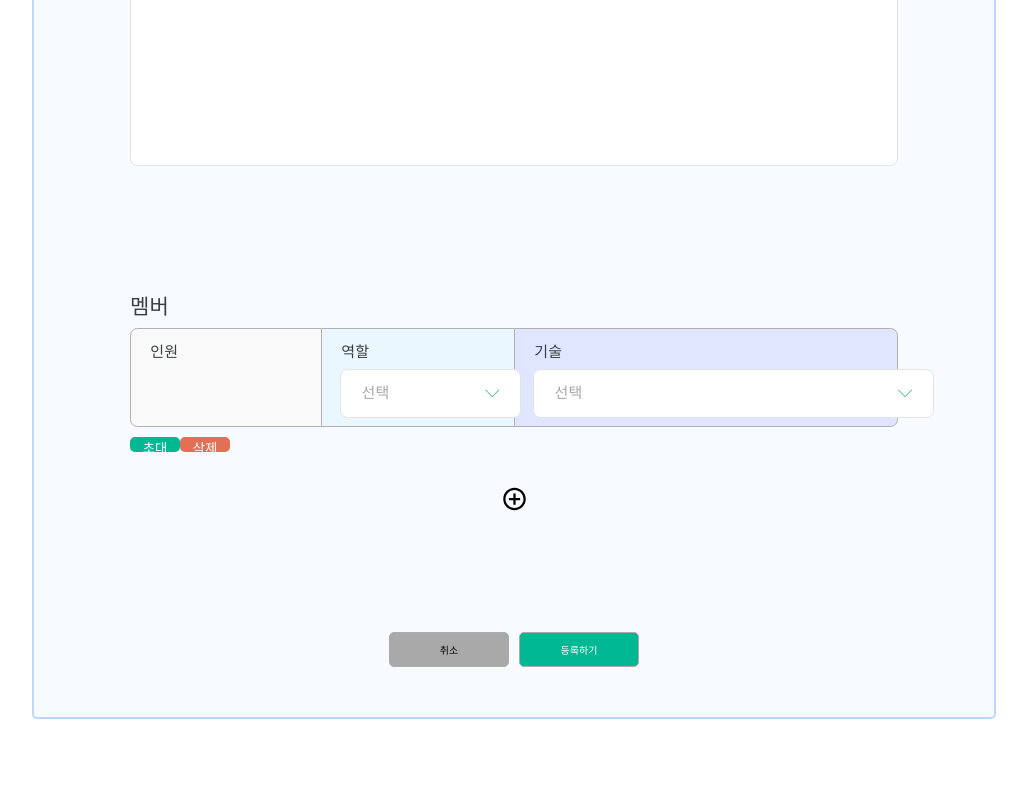
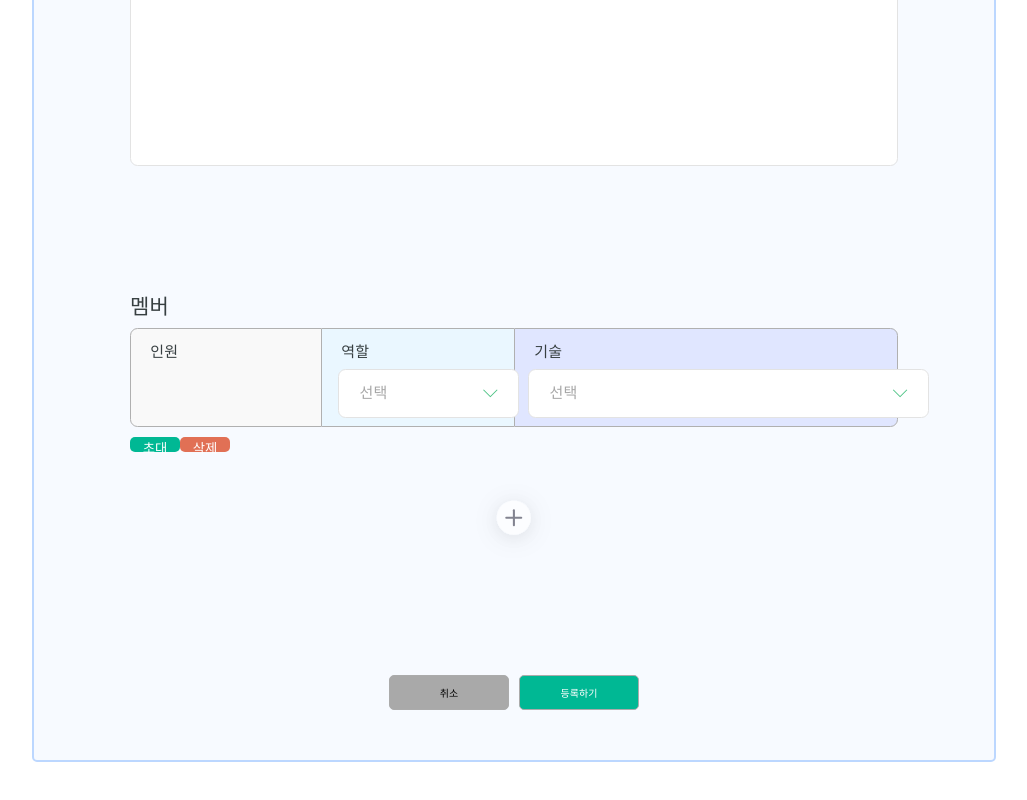
Before and after one commit to kimsuyeon0916/MeeTeam_FrontEnd, a React (Vite) app: page /create in a window 1280 px wide. Shown: the part 1346-2146 px from the top of the page, without its empty margins (128-1155 px from the left). Before the commit the page ends 2115 px from the top, so only its background shows below. Built offline with nearby package versions, Linux system fonts and the light colour scheme.

Commit message:
fix: #7 멤버 삭제 이슈 시도

```diff
--- /dev/null
+++ b/src/components/addButton/AddButton.tsx
@@ -0,0 +1,59 @@
+const AddButton = () => {
+	return (
+		<>
+			<svg
+				xmlns='http://www.w3.org/2000/svg'
+				width='74'
+				height='75'
+				viewBox='0 0 74 75'
+				fill='none'
+			>
+				<g opacity='0.8' filter='url(#filter0_d_2503_1035)'>
+					<circle cx='36.75' cy='34.5' r='18' fill='white' />
+					<rect x='27.75' y='33.5684' width='18' height='2.17241' rx='1.08621' fill='#424253' />
+					<rect
+						x='37.9883'
+						y='25.5'
+						width='18'
+						height='2.17241'
+						rx='1.08621'
+						transform='rotate(90 37.9883 25.5)'
+						fill='#424253'
+					/>
+				</g>
+				<defs>
+					<filter
+						id='filter0_d_2503_1035'
+						x='0'
+						y='0.75'
+						width='73.5'
+						height='73.5'
+						filterUnits='userSpaceOnUse'
+						color-interpolation-filters='sRGB'
+					>
+						<feFlood flood-opacity='0' result='BackgroundImageFix' />
+						<feColorMatrix
+							in='SourceAlpha'
+							type='matrix'
+							values='0 0 0 0 0 0 0 0 0 0 0 0 0 0 0 0 0 0 127 0'
+							result='hardAlpha'
+						/>
+						<feOffset dy='3' />
+						<feGaussianBlur stdDeviation='9.375' />
+						<feComposite in2='hardAlpha' operator='out' />
+						<feColorMatrix type='matrix' values='0 0 0 0 0 0 0 0 0 0 0 0 0 0 0 0 0 0 0.11 0' />
+						<feBlend mode='normal' in2='BackgroundImageFix' result='effect1_dropShadow_2503_1035' />
+						<feBlend
+							mode='normal'
+							in='SourceGraphic'
+							in2='effect1_dropShadow_2503_1035'
+							result='shape'
+						/>
+					</filter>
+				</defs>
+			</svg>
+		</>
+	);
+};
+
+export default AddButton;
--- a/src/components/customSelect/CustomSelect.tsx
+++ b/src/components/customSelect/CustomSelect.tsx
@@ -14,7 +14,6 @@ const CustomSelect = ({ optionData, isMember }: ICustomSelect) => {
 		const { innerText } = e.target as HTMLElement;
 		setCurrentValue(innerText);
 	};
-	console.log(isMember);
 	return (
 		<S.CustomSelect onClick={() => setShowOptions(prev => !prev)} isMember={isMember}>
 			<S.Label>{currentValue}</S.Label>
--- a/src/components/index.ts
+++ b/src/components/index.ts
@@ -5,5 +5,6 @@ import InfoItem from './infoItem/InfoItem';
 import CustomSelect from './customSelect/CustomSelect';
 import Tag from './tag/Tag';
 import MemberSelect from './memberSelect/MemberSelect';
+import AddButton from './addButton/AddButton';
 
-export { Header, Subtitle, Dot, InfoItem, CustomSelect, Tag, MemberSelect };
+export { Header, Subtitle, Dot, InfoItem, CustomSelect, Tag, MemberSelect, AddButton };
--- a/src/components/memberSelect/MemberSelect.styled.ts
+++ b/src/components/memberSelect/MemberSelect.styled.ts
@@ -64,7 +64,7 @@ const MemberSelect = styled.div`
 
 		.role-info {
 			margin-top: 10px;
-			margin-left: 1.2rem;
+			margin-left: 1rem;
 			width: 90%;
 		}
 	}
@@ -92,7 +92,7 @@ const MemberSelect = styled.div`
 
 		.qualification-info {
 			margin-top: 10px;
-			margin-left: 1.2rem;
+			margin-left: 0.7rem;
 			width: 90%;
 		}
 	}
--- a/src/components/tag/Tag.tsx
+++ b/src/components/tag/Tag.tsx
@@ -5,6 +5,7 @@ const Tag = () => {
 	const [tagItem, setTagItem] = useState<string>('');
 	const [tagList, setTagList] = useState<string[]>([]);
 	const copyTagList = [...tagList];
+
 	const onKeyPress = (event: React.KeyboardEvent<HTMLInputElement>) => {
 		if (event.target.value.length !== 0 && event.key === 'Enter') {
 			submitTagItem();
@@ -20,8 +21,7 @@ const Tag = () => {
 
 	const deleteTagItem = (event: any) => {
 		const deletedIndex = Number(event.target.id);
-		const filteredTagList = copyTagList.splice(deletedIndex, 1);
-		console.log(copyTagList);
+		copyTagList.splice(deletedIndex, 1);
 		setTagList(copyTagList);
 	};
 
--- a/src/pages/meeTeamCreatePage/MeeTeamCreatePage.styled.ts
+++ b/src/pages/meeTeamCreatePage/MeeTeamCreatePage.styled.ts
@@ -163,15 +163,20 @@ const MeeTeamCreatePage = styled.div`
 				align-items: center;
 
 				.addition {
-					width: 2.7rem;
-					height: 2.7rem;
+					width: 7rem;
+					height: 7rem;
+					flex-shrink: 0;
 					display: flex;
 					justify-content: center;
 					align-items: center;
-					font-size: 3rem;
 					border-radius: 50%;
 					color: #000;
 					cursor: pointer;
+					opacity: 0.8;
+					filter: drop-shadow(0px 3px 18.75px rgba(0, 0, 0, 0.11));
+
+					.addition-container {
+					}
 				}
 			}
 		}
--- a/src/pages/meeTeamCreatePage/MeeTeamCreatePage.tsx
+++ b/src/pages/meeTeamCreatePage/MeeTeamCreatePage.tsx
@@ -1,6 +1,5 @@
 import React, { useRef, useState } from 'react';
-import { Subtitle, Dot, InfoItem, Tag, MemberSelect } from '../../components';
-import { MdOutlineAddCircleOutline } from 'react-icons/md';
+import { Subtitle, Dot, InfoItem, Tag, MemberSelect, AddButton } from '../../components';
 import { modules } from '../../utils/index';
 import { useNavigate } from 'react-router-dom';
 import S from './MeeTeamCreatePage.styled';
@@ -10,20 +9,25 @@ import 'react-quill/dist/quill.snow.css';
 const MeeTeamCreatePage = () => {
 	const navigate = useNavigate();
 	const quillRef = useRef<ReactQuill | null>(null);
-	const [memberList, setMemberList] = useState([<MemberSelect />]);
+	const [memberList, setMemberList] = useState([<MemberSelect id={0} />]);
+	const copyMemberList = [...memberList];
 
-	const onClickMember = (event: React.MouseEvent<HTMLButtonElement>) => {
+	const onClickMember = (event: any) => {
+		// console.log(memberList.length);
 		let updatedMemberList = [...memberList];
-		updatedMemberList.push(<MemberSelect />);
+		updatedMemberList.push(<MemberSelect id={memberList.length} />);
 		setMemberList(updatedMemberList);
 	};
 
-	const onClickDelete = (event: React.MouseEvent<HTMLButtonElement>) => {
-		const deletedMember = memberList[+event.target.value];
-		const filteredMemberList = memberList.filter(member => member !== deletedMember);
-		setMemberList(filteredMemberList);
+	const onClickDelete = (event: any) => {
+		console.log(event);
+		const deletedIndex = Number(event.target.id);
+		copyMemberList.splice(deletedIndex, 1);
+		// console.log(deletedIndex);
+		setMemberList(copyMemberList);
 	};
-
+	console.log(copyMemberList);
+	console.log(memberList);
 	const onClickCancel = (event: React.MouseEvent<HTMLButtonElement>) => {
 		// 모달창 띄워서 한 번 더 확인시키고 이동하기
 		navigate('/');
@@ -49,9 +53,6 @@ const MeeTeamCreatePage = () => {
 						</div>
 					</div>
 					<div className='container__info'>
-						{/* <div>
-							<Subtitle>{'밋팀 정보'}</Subtitle>
-						</div> */}
 						<div className='info-wrapper'>
 							<div className='container__info-select'>
 								<InfoItem isDot='true' title='범위' optionData={['교내', '교외']} />
@@ -88,24 +89,22 @@ const MeeTeamCreatePage = () => {
 							<Subtitle>{'멤버'}</Subtitle>
 						</div>
 						<div>
-							{memberList.map((memberItem, index) => {
+							{copyMemberList.map((memberItem, index) => {
 								return (
-									<>
-										<div className='controll' key={index}>
-											{memberItem}
-											<button>초대</button>
-											<button onClick={onClickDelete} value={index}>
-												삭제
-											</button>
-										</div>
-									</>
+									<div className='controll' key={index}>
+										{memberItem}
+										<button id={'' + index}>초대</button>
+										<button onClick={onClickDelete} id={'' + index}>
+											삭제
+										</button>
+									</div>
 								);
 							})}
 
 							<div className='container__member-add'>
 								{memberList.length !== 6 && (
 									<div className='addition' onClick={onClickMember}>
-										<MdOutlineAddCircleOutline />
+										<AddButton />
 									</div>
 								)}
 							</div>
```
Also changed, not shown: src/components/memberSelect/MemberSelect.tsx (+6 -1 lines).
